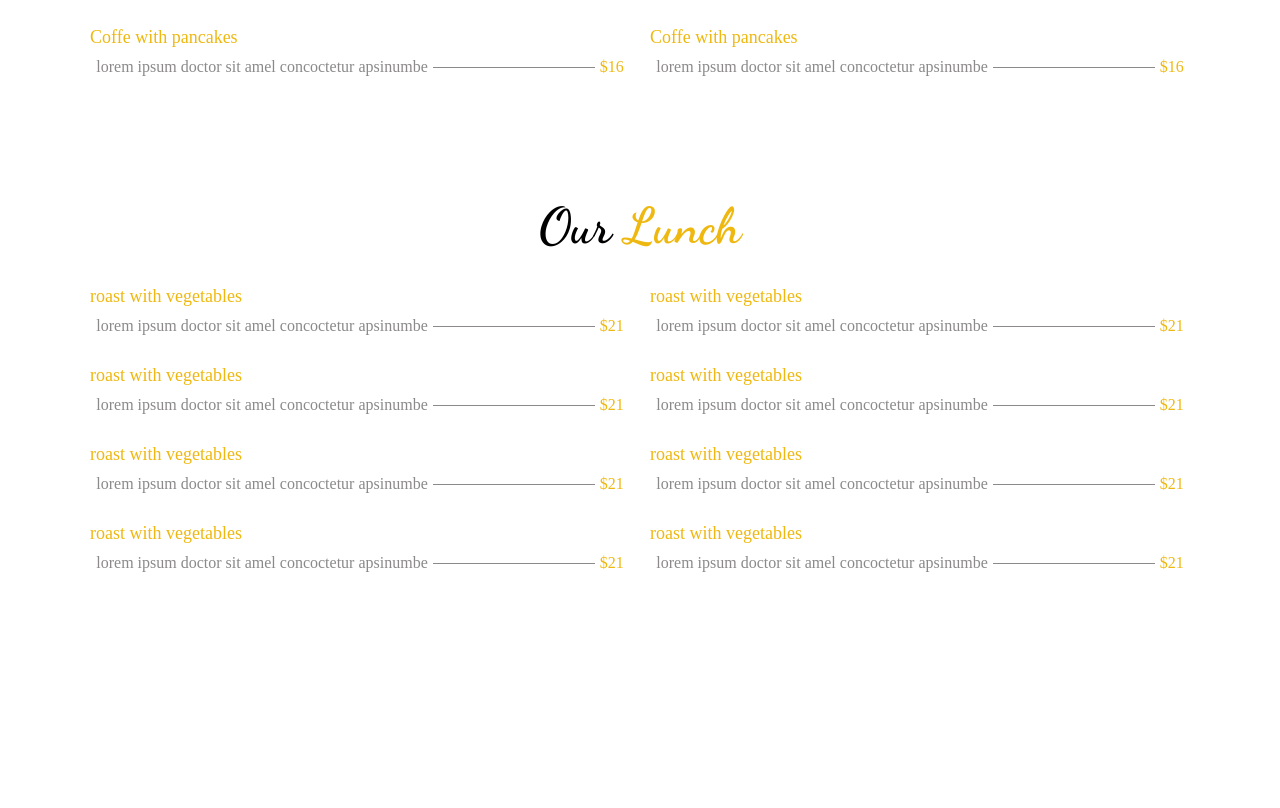
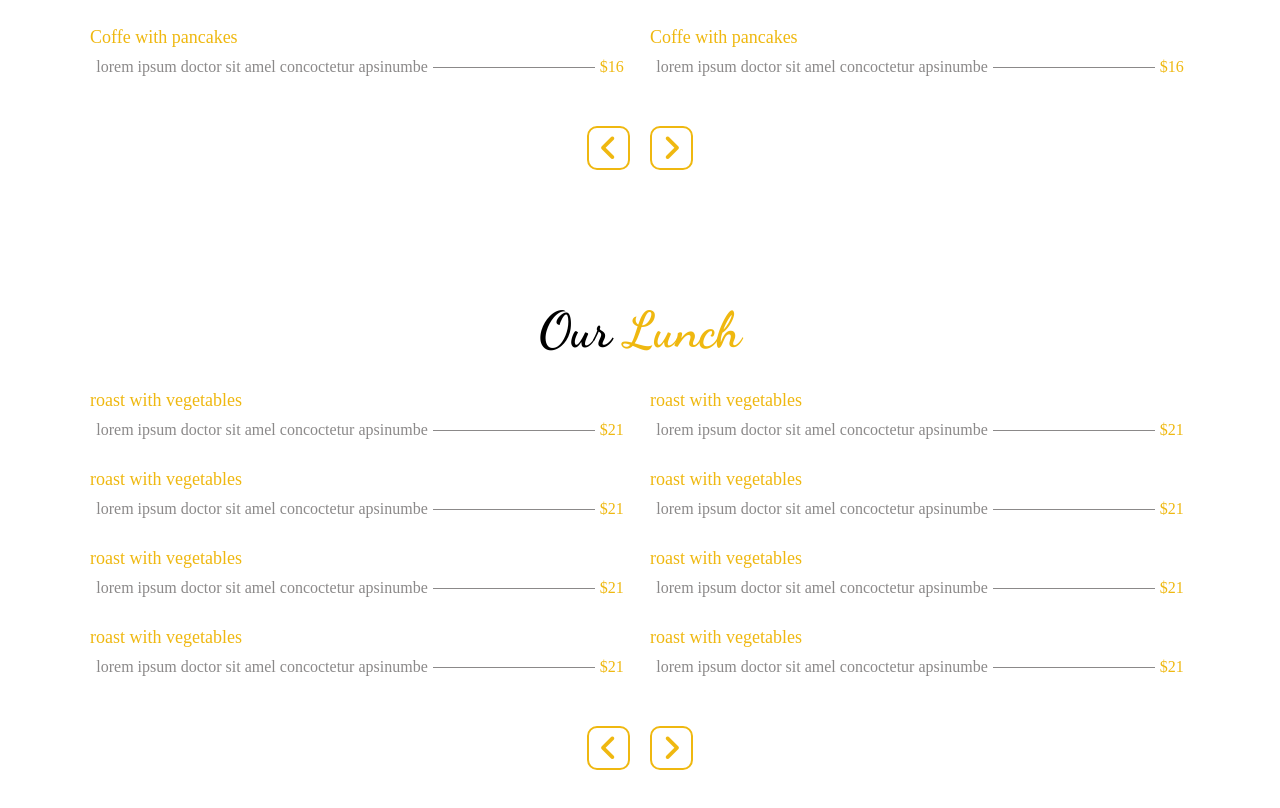
Before and after one commit to manolo2829/DeliciousMeat, a website: page docs/index.html in a window 1280 px wide. Shown: the part 1787-2595 px from the top of the page. Before the commit the page ends 2429 px from the top, so only its background shows below. Drawn offline with Linux system fonts and the light colour scheme.

Commit message:
menuLunchArrow

```diff
--- a/docs/index.html
+++ b/docs/index.html
@@ -117,11 +117,19 @@
                     <div class="cards__type cards__breakfast">
 
                     </div>
+                    <div class="container__arrows">
+                        <i id="breakfast__prev" class="fa-solid fa-angle-left"></i>
+                        <i id="breakfast__next" class="fa-solid fa-angle-right"></i>
+                    </div>
                 </div>
                 <div id="menu__lunch" class="container__type">
                     <p class="type__title">Our <span class="gold">Lunch</span></p>
                     <div class="cards__type cards__lunch">
 
+                    </div>
+                    <div class="container__arrows">
+                        <i id="lunch__prev" class="fa-solid fa-angle-left"></i>
+                        <i id="lunch__next" class="fa-solid fa-angle-right"></i>
                     </div>
                 </div>
             </div>
--- a/docs/js/menu.js
+++ b/docs/js/menu.js
@@ -99,6 +99,11 @@ let limit = 7;
 const breakfastContainer = document.querySelector('.cards__breakfast')
 const lunchContainer = document.querySelector('.cards__lunch')
 
+const previousBreakfast = document.querySelector('#breakfast__prev')
+const nextBreakfast = document.querySelector('#breakfast__next')
+
+// EVENT
+
 // FUNCTION
 
 function generatorCard(id) {
@@ -148,4 +153,10 @@ function createCard(card){
 
 }
 
+function removeChildNodes(parent) {
+    while (parent.firstChild) {
+        parent.removeChild(parent.firstChild);
+    }
+}
+
 generatorCards(offset, limit)
--- a/docs/sass/components/_menu.scss
+++ b/docs/sass/components/_menu.scss
@@ -59,6 +59,24 @@
                     grid-template-columns: 1fr 1fr;
                 }
             }
+
+            .container__arrows{
+                width: 100%;
+                @extend %flexCenter;
+                padding: 20px 0;
+                i{
+                    font-size: 30px;
+                    color: $color-gold;
+                    border: 2px solid $color-gold;
+                    margin: 10px;
+                    padding: 5px 10px;
+                    border-radius: 10px;
+                    &:hover{
+                        background-color: $color-gold;
+                        color: $color-white;
+                    }
+                }
+            }
         }
     }
 }
```
Also changed, not shown: docs/css/style.css, 1 other file.
